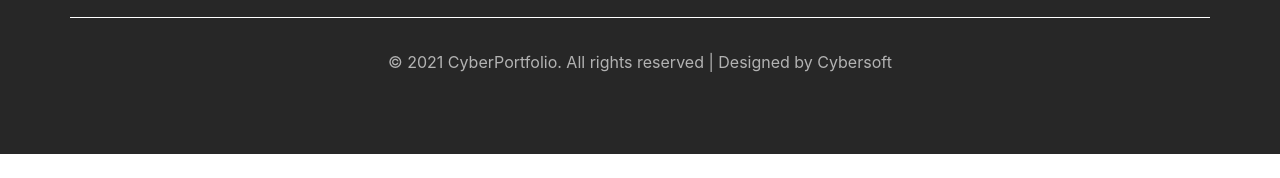
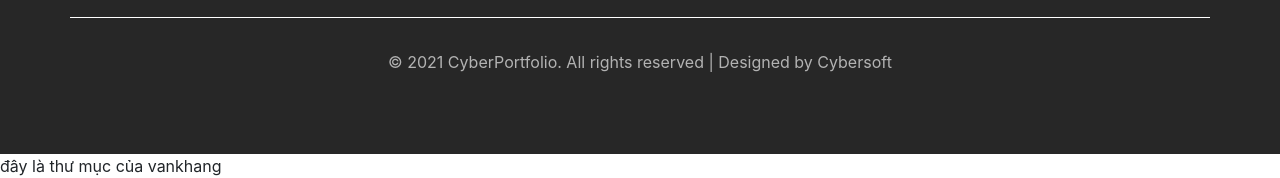
Before and after one commit to vankhang9999/bc32e_portfolio, a plain HTML site: page index.html in a window 1280 px wide. Shown: the part 3481-3659 px from the top of the page. Before the commit the page ends 3635 px from the top, so only its background shows below. Drawn offline with nearby package versions, Linux system fonts and the light colour scheme.

Commit message:
test by vankhang

```diff
--- a/index.html
+++ b/index.html
@@ -354,6 +354,7 @@
               <p>© 2021 CyberPortfolio. All rights reserved | Designed by <a href="#">Cybersoft</a></p>
           </div>
       </footer>
+      <div class="test">đây là thư mục của vankhang</div>
     <!-- Optional JavaScript -->
     <!-- jQuery first, then Popper.js, then Bootstrap JS -->
     <script src="https://code.jquery.com/jquery-3.3.1.slim.min.js" integrity="sha384-q8i/X+965DzO0rT7abK41JStQIAqVgRVzpbzo5smXKp4YfRvH+8abtTE1Pi6jizo" crossorigin="anonymous"></script>
```
